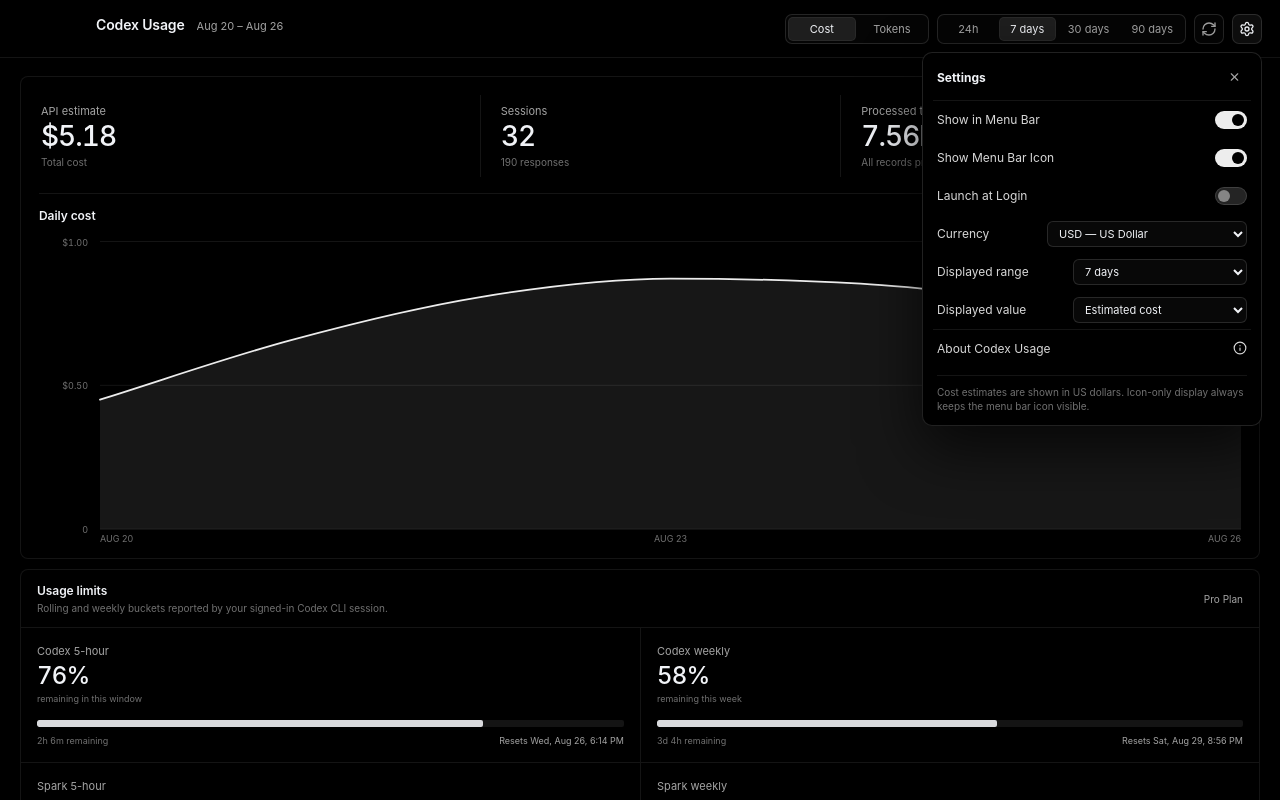
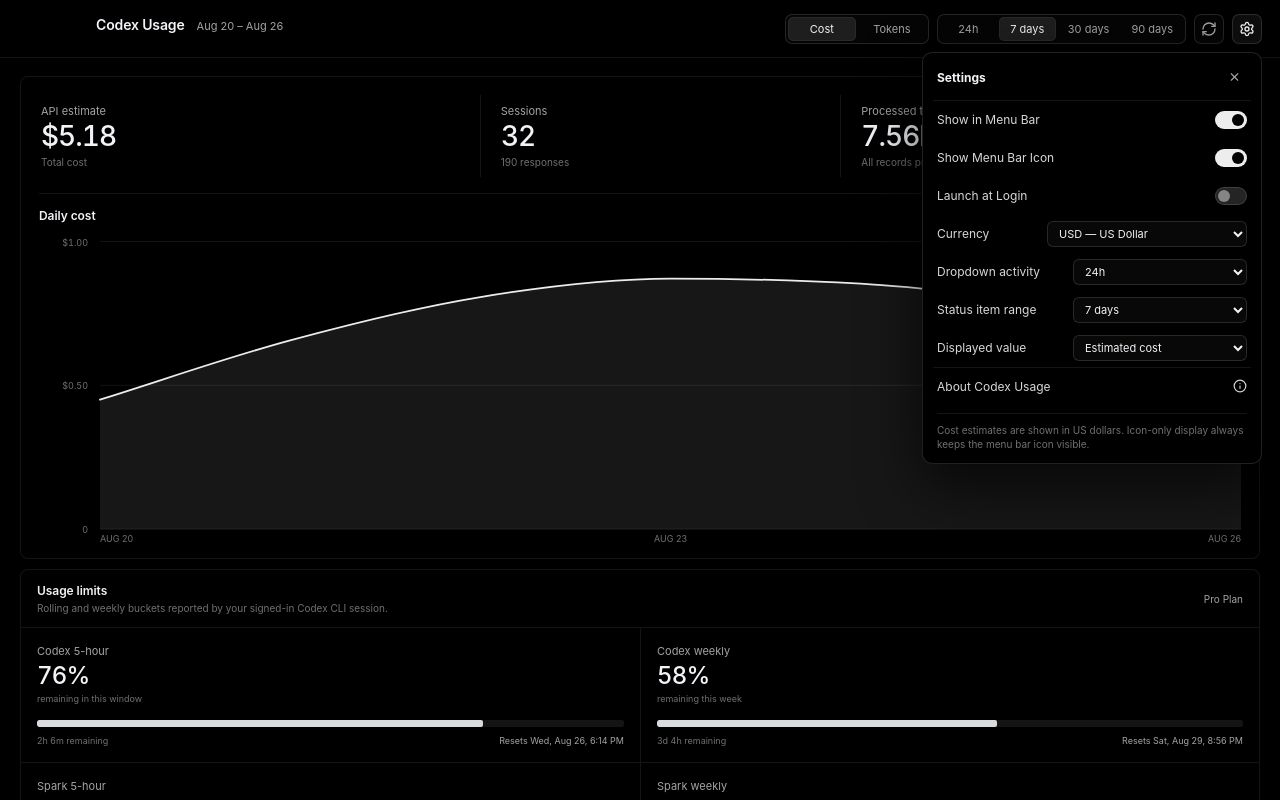
Before and after one commit to irshadelevision/codex-usage, a React (Vite) app in the folder apps/codex-usage/: page / in a window 1280 px wide. Both pictures are taken after a click on the button 1247 px from the left and 28 px from the top of the page. Built offline with nearby package versions, Linux system fonts and the light colour scheme.

Commit message:
feat(menu-bar): add activity range setting

```diff
--- a/apps/codex-usage/package.json
+++ b/apps/codex-usage/package.json
@@ -1,6 +1,6 @@
 {
   "name": "@codex-usage/app",
-  "version": "0.1.31",
+  "version": "0.1.32",
   "private": true,
   "description": "A private, local-first macOS dashboard for Codex usage.",
   "author": "Irshad Ibrahim",
--- a/apps/codex-usage/src/main/preferences.ts
+++ b/apps/codex-usage/src/main/preferences.ts
@@ -15,6 +15,7 @@
   showMenuBarIcon: true,
   launchAtLogin: false,
   currency: "USD",
+  menuBarActivityRange: "24h",
   menuBarRange: "7d",
   menuBarDisplay: "cost",
 };
@@ -48,6 +49,9 @@
         ? input["launchAtLogin"]
         : DEFAULT_PREFERENCES.launchAtLogin,
     currency: isCurrency(input["currency"]) ? input["currency"] : DEFAULT_PREFERENCES.currency,
+    menuBarActivityRange: isRange(input["menuBarActivityRange"])
+      ? input["menuBarActivityRange"]
+      : DEFAULT_PREFERENCES.menuBarActivityRange,
     menuBarRange: isRange(input["menuBarRange"])
       ? input["menuBarRange"]
       : DEFAULT_PREFERENCES.menuBarRange,
--- a/apps/codex-usage/src/renderer/App.tsx
+++ b/apps/codex-usage/src/renderer/App.tsx
@@ -123,8 +123,8 @@
   readonly onOpenAbout: () => void;
   readonly onUpdate: (patch: UsagePreferencesPatch) => void;
 }) {
-  const rangeEnabled = menuBarDisplayUsesRange(preferences.menuBarDisplay);
-  const displayedRange =
+  const statusRangeEnabled = menuBarDisplayUsesRange(preferences.menuBarDisplay);
+  const displayedStatusRange =
     menuBarDisplayFixedRange(preferences.menuBarDisplay) ?? preferences.menuBarRange;
   return (
     <div id="usage-settings" className="settings-popover" role="dialog" aria-label="Usage settings">
@@ -173,10 +173,23 @@
         </select>
       </label>
       <label className="settings-select-row">
-        <span className={rangeEnabled ? undefined : "disabled-label"}>Displayed range</span>
+        <span>Dropdown activity</span>
         <select
-          value={displayedRange}
-          disabled={!rangeEnabled}
+          value={preferences.menuBarActivityRange}
+          onChange={(event) => onUpdate({ menuBarActivityRange: event.target.value as UsageRange })}
+        >
+          {USAGE_RANGES.map((range) => (
+            <option key={range} value={range}>
+              {rangeLabel(range)}
+            </option>
+          ))}
+        </select>
+      </label>
+      <label className="settings-select-row">
+        <span className={statusRangeEnabled ? undefined : "disabled-label"}>Status item range</span>
+        <select
+          value={displayedStatusRange}
+          disabled={!statusRangeEnabled}
           onChange={(event) => onUpdate({ menuBarRange: event.target.value as UsageRange })}
         >
           {USAGE_RANGES.map((range) => (
--- a/apps/codex-usage/src/renderer/MenuBarView.tsx
+++ b/apps/codex-usage/src/renderer/MenuBarView.tsx
@@ -288,9 +288,9 @@
     );
   }
 
-  const summary = snapshot.ranges[preferences.menuBarRange];
-  const rangeEnabled = menuBarDisplayUsesRange(preferences.menuBarDisplay);
-  const displayedRange =
+  const summary = snapshot.ranges[preferences.menuBarActivityRange];
+  const statusRangeEnabled = menuBarDisplayUsesRange(preferences.menuBarDisplay);
+  const displayedStatusRange =
     menuBarDisplayFixedRange(preferences.menuBarDisplay) ?? preferences.menuBarRange;
   const topModel = summary.models[0]?.key ?? "No activity";
   const topMode = summary.modes[0]?.mode ?? undefined;
@@ -339,7 +339,9 @@
 
         <section className="menu-activity-section" aria-labelledby="menu-activity-heading">
           <div className="menu-section-heading">
-            <h2 id="menu-activity-heading">{rangeLabel(preferences.menuBarRange)} activity</h2>
+            <h2 id="menu-activity-heading">
+              {rangeLabel(preferences.menuBarActivityRange)} activity
+            </h2>
             <span>{formatCount(summary.records)} responses</span>
           </div>
           <div className="menu-activity-metrics">
@@ -371,9 +373,9 @@
         <section className="menu-preferences-section" aria-labelledby="menu-preferences-heading">
           <div className="menu-section-heading menu-preferences-heading">
             <h2 id="menu-preferences-heading">
-              <Settings2Icon size={13} /> Status item
+              <Settings2Icon size={13} /> Menu bar
             </h2>
-            <span>Choose what appears above</span>
+            <span>Activity and status</span>
           </div>
           <label className="menu-display-field">
             <span>Currency</span>
@@ -412,15 +414,31 @@
               ))}
             </select>
           </label>
-          <div className={`menu-range-field${rangeEnabled ? "" : " disabled"}`}>
-            <span>Range</span>
-            <fieldset disabled={!rangeEnabled}>
-              <legend className="sr-only">Menu bar range</legend>
+          <div className="menu-range-field">
+            <span>Activity</span>
+            <fieldset>
+              <legend className="sr-only">Dropdown activity range</legend>
               {USAGE_RANGES.map((range) => (
                 <button
                   key={range}
                   type="button"
-                  aria-pressed={displayedRange === range}
+                  aria-pressed={preferences.menuBarActivityRange === range}
+                  onClick={() => updatePreferences({ menuBarActivityRange: range })}
+                >
+                  {rangeLabel(range)}
+                </button>
+              ))}
+            </fieldset>
+          </div>
+          <div className={`menu-range-field${statusRangeEnabled ? "" : " disabled"}`}>
+            <span>Status range</span>
+            <fieldset disabled={!statusRangeEnabled}>
+              <legend className="sr-only">Status item range</legend>
+              {USAGE_RANGES.map((range) => (
+                <button
+                  key={range}
+                  type="button"
+                  aria-pressed={displayedStatusRange === range}
                   onClick={() => updatePreferences({ menuBarRange: range })}
                 >
                   {rangeLabel(range)}
--- a/apps/codex-usage/src/renderer/sampleData.ts
+++ b/apps/codex-usage/src/renderer/sampleData.ts
@@ -198,6 +198,7 @@
     showMenuBarIcon: true,
     launchAtLogin: false,
     currency: "USD",
+    menuBarActivityRange: "24h",
     menuBarRange: "7d",
     menuBarDisplay: "cost",
   };
@@ -217,15 +218,15 @@
       return Promise.resolve(preferences);
     },
     getAppInfo: () =>
-      Promise.resolve({ name: "Codex Usage", version: "0.1.31", author: "Irshad Ibrahim" }),
+      Promise.resolve({ name: "Codex Usage", version: "0.1.32", author: "Irshad Ibrahim" }),
     checkForUpdates: () =>
       Promise.resolve({
-        currentVersion: "0.1.31",
-        latestVersion: "0.1.31",
+        currentVersion: "0.1.32",
+        latestVersion: "0.1.32",
         updateAvailable: false,
-        releaseUrl: "https://github.com/irshadelevision/codex-usage/releases/tag/v0.1.31",
+        releaseUrl: "https://github.com/irshadelevision/codex-usage/releases/tag/v0.1.32",
         downloadUrl:
-          "https://github.com/irshadelevision/codex-usage/releases/download/v0.1.31/Codex.Usage-0.1.31-arm64.dmg",
+          "https://github.com/irshadelevision/codex-usage/releases/download/v0.1.32/Codex.Usage-0.1.32-arm64.dmg",
       }),
     openMainWindow: () => Promise.resolve(),
     openAboutWindow: () => Promise.resolve(),
--- a/apps/codex-usage/src/shared/types.ts
+++ b/apps/codex-usage/src/shared/types.ts
@@ -193,6 +193,7 @@
   readonly showMenuBarIcon: boolean;
   readonly launchAtLogin: boolean;
   readonly currency: UsageCurrency;
+  readonly menuBarActivityRange: UsageRange;
   readonly menuBarRange: UsageRange;
   readonly menuBarDisplay: MenuBarDisplay;
 }
```
Also changed, not shown: 2 other files (tests, documents, lock files or other folders).
